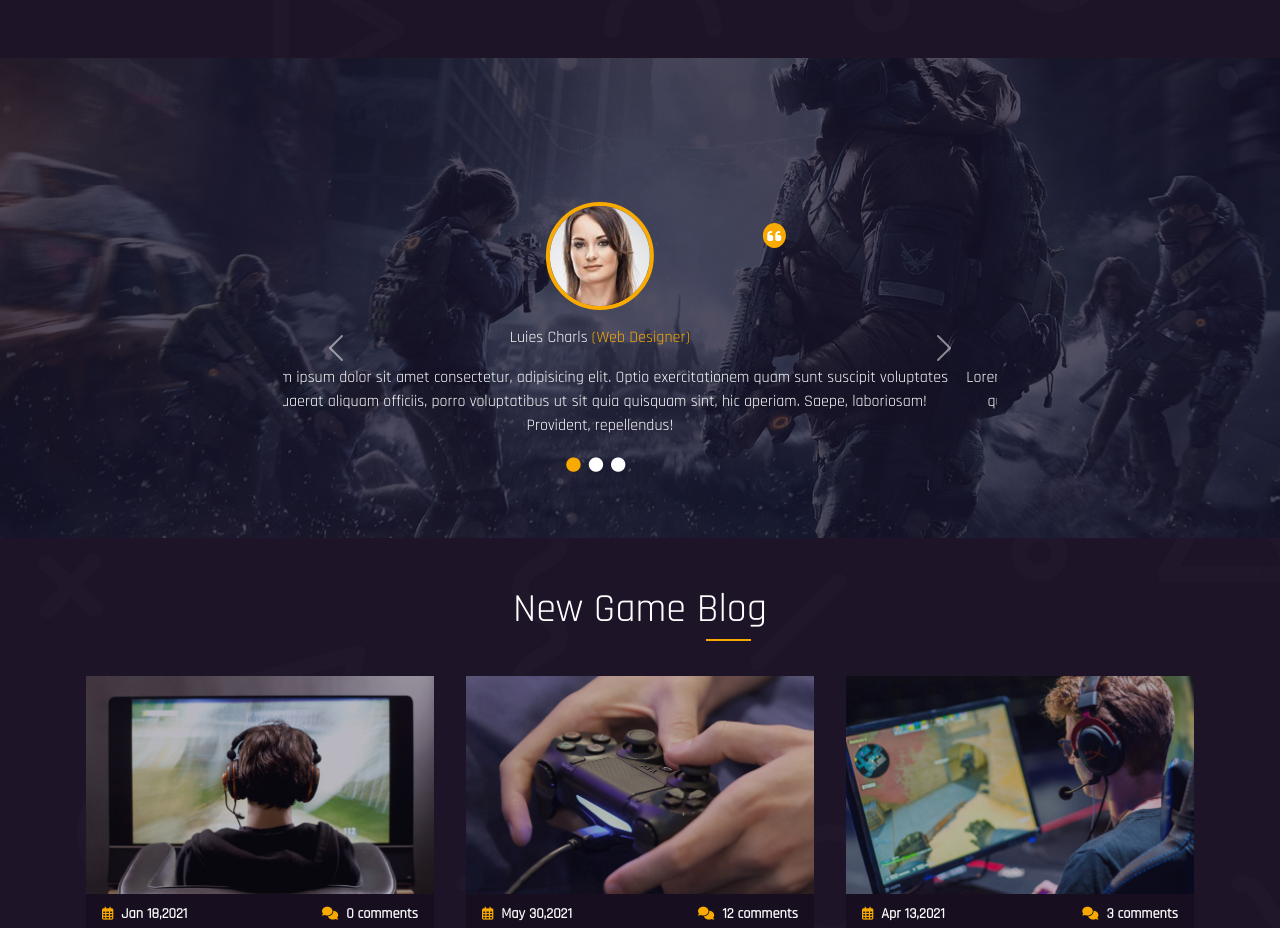
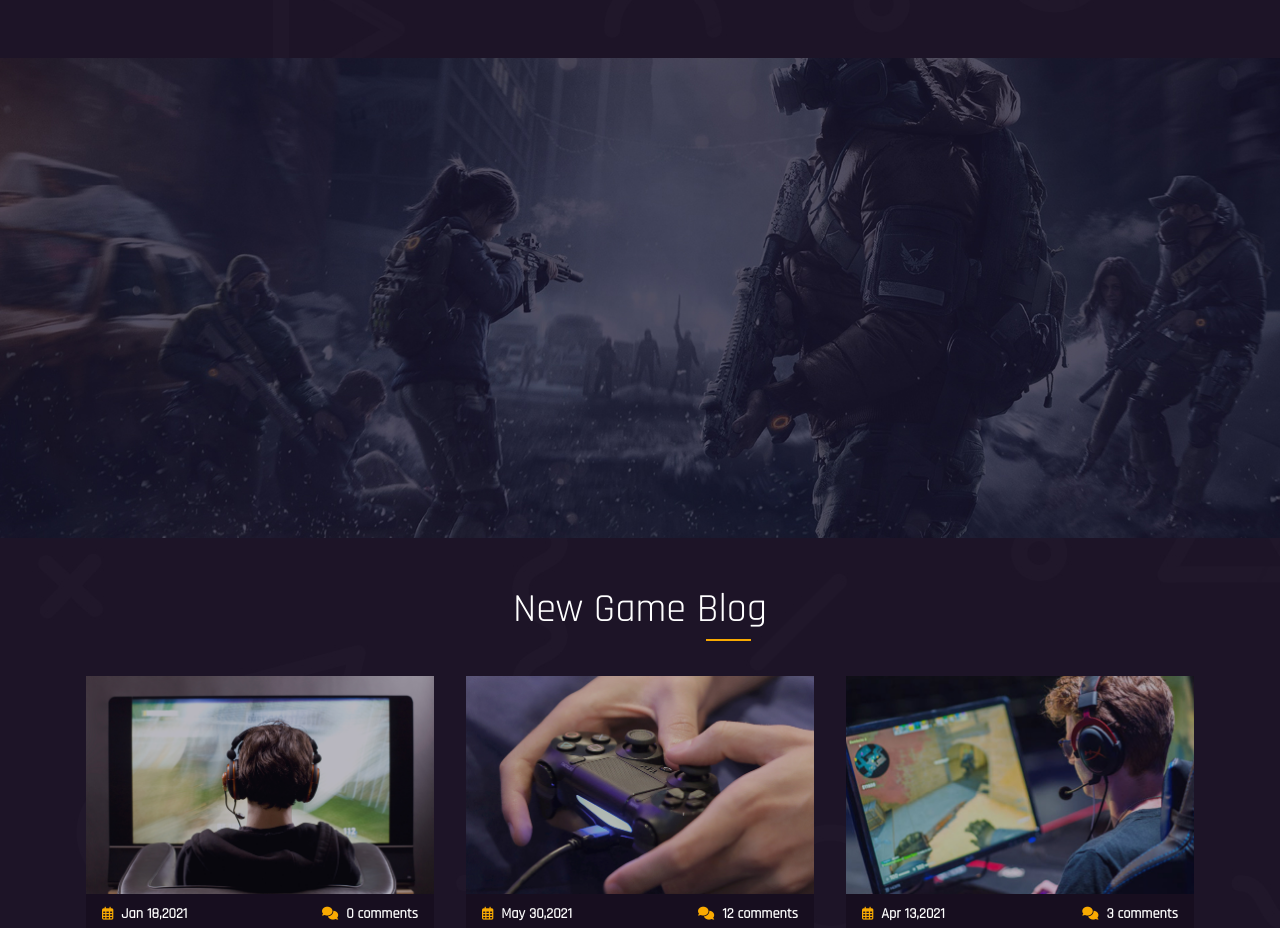
Before and after one commit to DavideFarci/proj-html-vuejs, a Vue app: page / in a window 1280 px wide. Shown: the part 2660-3588 px from the top of the page. Built offline with nearby package versions, Linux system fonts and the light colour scheme.

Commit message:
try to move section full-background in new component but it's not working

```diff
--- /dev/null
+++ b/src/components/AppDevelopers.vue
@@ -0,0 +1,125 @@
+<script>
+export default {
+  props: {
+    devData: {
+      type: Array,
+      required: true,
+    },
+  },
+};
+</script>
+
+<template>
+  <div class="col-7">
+    <div class="content">
+      <div
+        v-if="partners && partners.length > 0"
+        id="carouselExampleAutoplaying"
+        class="carousel slide"
+        data-bs-ride="carousel"
+      >
+        <div class="carousel-inner">
+          <div class="carousel-item active">
+            <div class="quote"><i class="fa-solid fa-quote-left"></i></div>
+            <img :src="`src/assets/img/${partners[0].image}`" alt="" />
+            <div>
+              {{ partners[0].name }}
+              <span>{{ partners[0].role }}</span>
+            </div>
+            <div>
+              {{ partners[0].description }}
+            </div>
+            <div>
+              <i style="color: #f9aa01" class="fa-solid fa-circle"></i>
+              <i class="fa-solid fa-circle"></i>
+              <i class="fa-solid fa-circle"></i>
+            </div>
+          </div>
+          <div class="carousel-item">
+            <div class="quote"><i class="fa-solid fa-quote-left"></i></div>
+            <img :src="`src/assets/img/${partners[1].image}`" alt="" />
+            <div>
+              {{ partners[1].name }}<span> {{ partners[1].role }}</span>
+            </div>
+            <div>
+              {{ partners[1].description }}
+            </div>
+            <div>
+              <i class="fa-solid fa-circle"></i>
+              <i style="color: #f9aa01" class="fa-solid fa-circle"></i>
+              <i class="fa-solid fa-circle"></i>
+            </div>
+          </div>
+          <div class="carousel-item">
+            <div class="quote"><i class="fa-solid fa-quote-left"></i></div>
+            <img :src="`src/assets/img/${partners[2].image}`" alt="" />
+            <div>
+              {{ partners[2].name }}
+              <span>{{ partners[2].role }}</span>
+            </div>
+            <div>
+              {{ partners[2].description }}
+            </div>
+            <div>
+              <i class="fa-solid fa-circle"></i>
+              <i class="fa-solid fa-circle"></i>
+              <i style="color: #f9aa01" class="fa-solid fa-circle"></i>
+            </div>
+          </div>
+        </div>
+        <button
+          class="carousel-control-prev"
+          type="button"
+          data-bs-target="#carouselExampleAutoplaying"
+          data-bs-slide="prev"
+        >
+          <span class="carousel-control-prev-icon" aria-hidden="true"></span>
+          <span class="visually-hidden">Previous</span>
+        </button>
+        <button
+          class="carousel-control-next"
+          type="button"
+          data-bs-target="#carouselExampleAutoplaying"
+          data-bs-slide="next"
+        >
+          <span class="carousel-control-next-icon" aria-hidden="true"></span>
+          <span class="visually-hidden">Next</span>
+        </button>
+      </div>
+    </div>
+  </div>
+</template>
+
+<style lang="scss" scoped>
+.col-7 {
+  height: 20rem;
+  text-align: center;
+  padding: 1rem;
+  .content {
+    position: relative;
+    .carousel-item span {
+      color: #f9aa01;
+    }
+    .carousel-item > :nth-child(n + 2) {
+      margin-bottom: 1rem;
+    }
+
+    .fa-quote-left {
+      padding: 0.3rem;
+      background-color: #f9aa01;
+      border-radius: 50%;
+      position: absolute;
+      left: 32.5rem;
+      top: 1.3rem;
+    }
+    img {
+      border-radius: 50%;
+      border: 4px solid #f9aa01;
+    }
+    .fa-circle {
+      font-size: 0.9em;
+      margin-right: 0.5rem;
+    }
+  }
+}
+</style>
--- a/src/components/AppMain.vue
+++ b/src/components/AppMain.vue
@@ -1,6 +1,7 @@
 <script>
 import AppBlogCard from "./AppBlogCard.vue";
 import AppCard from "./AppCard.vue";
+import AppDevelopers from "./AppDevelopers.vue";
 import AppSlider from "./AppSlider.vue";
 
 export default {
@@ -230,7 +231,15 @@ export default {
       ],
     };
   },
-  components: { AppCard, AppBlogCard, AppSlider },
+  computed: {
+    partnersWithIndex() {
+      return this.partners.map((partner, index) => ({
+        ...partner,
+        index,
+      }));
+    },
+  },
+  components: { AppCard, AppBlogCard, AppSlider, AppDevelopers },
 };
 </script>
 
@@ -403,90 +412,7 @@ export default {
 
     <!-- sezone a tutto schermo -->
     <section class="full_background">
-      <div class="col-7">
-        <div class="content">
-          <div
-            id="carouselExampleAutoplaying"
-            class="carousel slide"
-            data-bs-ride="carousel"
-          >
-            <div class="carousel-inner">
-              <div class="carousel-item active">
-                <div class="quote"><i class="fa-solid fa-quote-left"></i></div>
-                <img :src="`src/assets/img/${this.partners[0].image}`" alt="" />
-                <div>
-                  {{ this.partners[0].name }}
-                  <span>{{ this.partners[0].role }}</span>
-                </div>
-                <div>
-                  {{ this.partners[0].description }}
-                </div>
-                <div>
-                  <i style="color: #f9aa01" class="fa-solid fa-circle"></i>
-                  <i class="fa-solid fa-circle"></i>
-                  <i class="fa-solid fa-circle"></i>
-                </div>
-              </div>
-              <div class="carousel-item">
-                <div class="quote"><i class="fa-solid fa-quote-left"></i></div>
-                <img :src="`src/assets/img/${this.partners[1].image}`" alt="" />
-                <div>
-                  {{ this.partners[1].name
-                  }}<span> {{ this.partners[1].role }}</span>
-                </div>
-                <div>
-                  {{ this.partners[1].description }}
-                </div>
-                <div>
-                  <i class="fa-solid fa-circle"></i>
-                  <i style="color: #f9aa01" class="fa-solid fa-circle"></i>
-                  <i class="fa-solid fa-circle"></i>
-                </div>
-              </div>
-              <div class="carousel-item">
-                <div class="quote"><i class="fa-solid fa-quote-left"></i></div>
-                <img :src="`src/assets/img/${this.partners[2].image}`" alt="" />
-                <div>
-                  {{ this.partners[2].name }}
-                  <span>{{ this.partners[2].role }}</span>
-                </div>
-                <div>
-                  {{ this.partners[2].description }}
-                </div>
-                <div>
-                  <i class="fa-solid fa-circle"></i>
-                  <i class="fa-solid fa-circle"></i>
-                  <i style="color: #f9aa01" class="fa-solid fa-circle"></i>
-                </div>
-              </div>
-            </div>
-            <button
-              class="carousel-control-prev"
-              type="button"
-              data-bs-target="#carouselExampleAutoplaying"
-              data-bs-slide="prev"
-            >
-              <span
-                class="carousel-control-prev-icon"
-                aria-hidden="true"
-              ></span>
-              <span class="visually-hidden">Previous</span>
-            </button>
-            <button
-              class="carousel-control-next"
-              type="button"
-              data-bs-target="#carouselExampleAutoplaying"
-              data-bs-slide="next"
-            >
-              <span
-                class="carousel-control-next-icon"
-                aria-hidden="true"
-              ></span>
-              <span class="visually-hidden">Next</span>
-            </button>
-          </div>
-        </div>
-      </div>
+      <AppDevelopers :devData="partnersWithIndex" />
     </section>
 
     <div class="container">
@@ -805,37 +731,6 @@ main {
   justify-content: center;
   align-items: center;
   margin-top: 3rem;
-  .col-7 {
-    height: 20rem;
-    text-align: center;
-    padding: 1rem;
-    .content {
-      position: relative;
-      .carousel-item span {
-        color: #f9aa01;
-      }
-      .carousel-item > :nth-child(n + 2) {
-        margin-bottom: 1rem;
-      }
-
-      .fa-quote-left {
-        padding: 0.3rem;
-        background-color: #f9aa01;
-        border-radius: 50%;
-        position: absolute;
-        left: 32.5rem;
-        top: 1.3rem;
-      }
-      img {
-        border-radius: 50%;
-        border: 4px solid #f9aa01;
-      }
-      .fa-circle {
-        font-size: 0.9em;
-        margin-right: 0.5rem;
-      }
-    }
-  }
 }
 
 .new_game_blogs {
```
